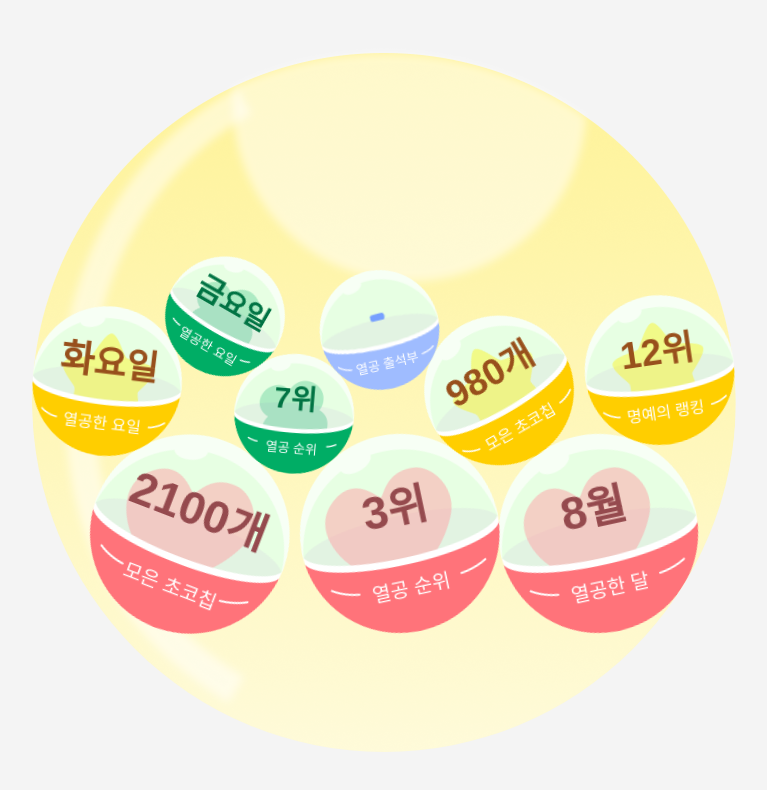
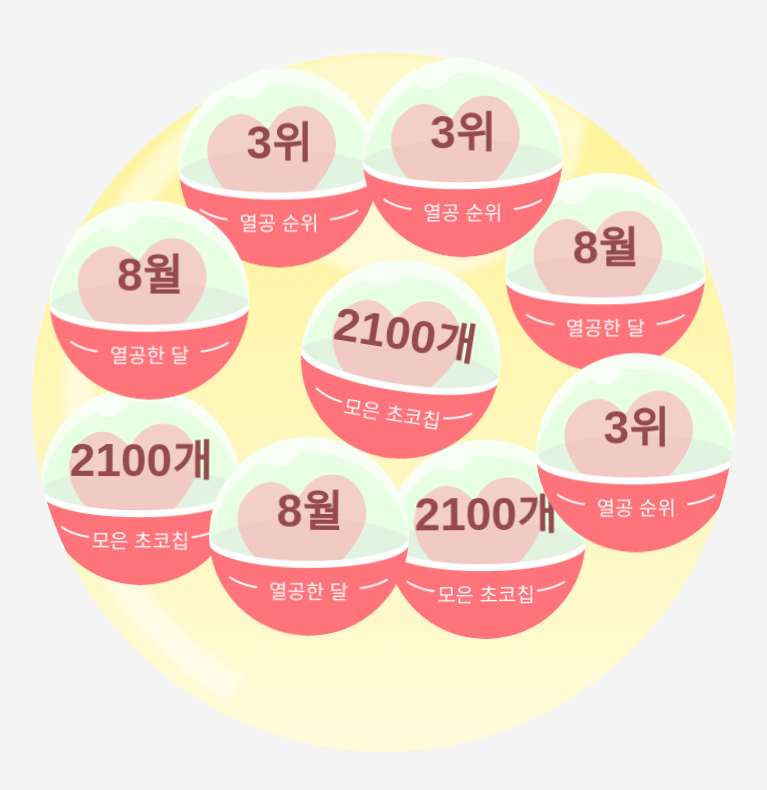
Before and after one commit to sang7085/com2us, a plain HTML site: page index.html in a window 1280 px wide. Shown: the whole page, without its empty margins (256-1023 px from the left). Drawn offline with nearby package versions, Linux system fonts and the light colour scheme; a web font is replaced by a local one.

Commit message:
large test

```diff
--- a/index.html
+++ b/index.html
@@ -193,8 +193,46 @@
           </div>
         </div>
 
+        <div class="ball large">
+          <div class="text_wrap">
+            <p class="ball_text"><span>2100</span><span>개</span></p>
+            <p class="ball_tit"><span>모은 초코칩</span></p>
+          </div>
+        </div>
+        <div class="ball large">
+          <div class="text_wrap">
+            <p class="ball_text"><span>8</span><span>월</span></p>
+            <p class="ball_tit"><span>열공한 달</span></p>
+          </div>
+        </div>
+        <div class="ball large">
+          <div class="text_wrap">
+            <p class="ball_text"><span>3</span><span>위</span></p>
+            <p class="ball_tit"><span>열공 순위</span></p>
+          </div>
+        </div>
+
+        <div class="ball large">
+          <div class="text_wrap">
+            <p class="ball_text"><span>2100</span><span>개</span></p>
+            <p class="ball_tit"><span>모은 초코칩</span></p>
+          </div>
+        </div>
+        <div class="ball large">
+          <div class="text_wrap">
+            <p class="ball_text"><span>8</span><span>월</span></p>
+            <p class="ball_tit"><span>열공한 달</span></p>
+          </div>
+        </div>
+        <div class="ball large">
+          <div class="text_wrap">
+            <p class="ball_text"><span>3</span><span>위</span></p>
+            <p class="ball_tit"><span>열공 순위</span></p>
+          </div>
+        </div>
+
         <!-- medium x3 -->
-        <div class="ball medium">
+        <!-- <div class="ball medium">
           <div class="text_wrap">
             <p class="ball_text"><span>12</span><span>위</span></p>
             <p class="ball_tit"><span>명예의 랭킹</span></p>
@@ -211,10 +249,10 @@
             <p class="ball_text"><span>980</span><span>개</span></p>
             <p class="ball_tit"><span>모은 초코칩</span></p>
           </div>
-        </div>
+        </div> -->
 
         <!-- regular x2 -->
-        <div class="ball regular">
+        <!-- <div class="ball regular">
           <div class="text_wrap">
             <p class="ball_text"><span>7</span><span>위</span></p>
             <p class="ball_tit"><span>열공 순위</span></p>
@@ -231,7 +269,7 @@
           <div class="text_wrap">
             <p class="ball_tit"><span>열공 출석부</span></p>
           </div>
-        </div>
+        </div> -->
       </div>
     </div>
 
```
